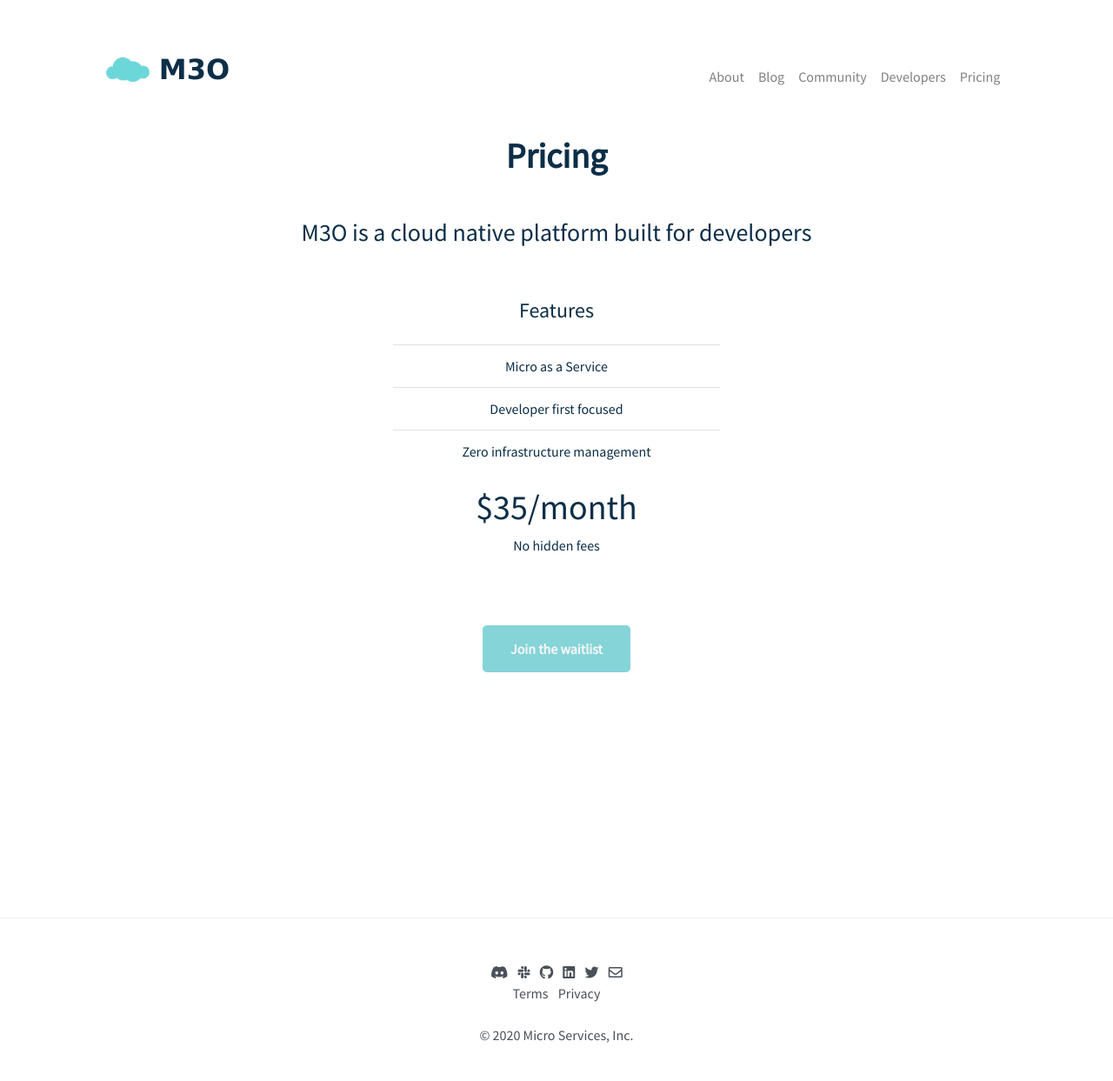
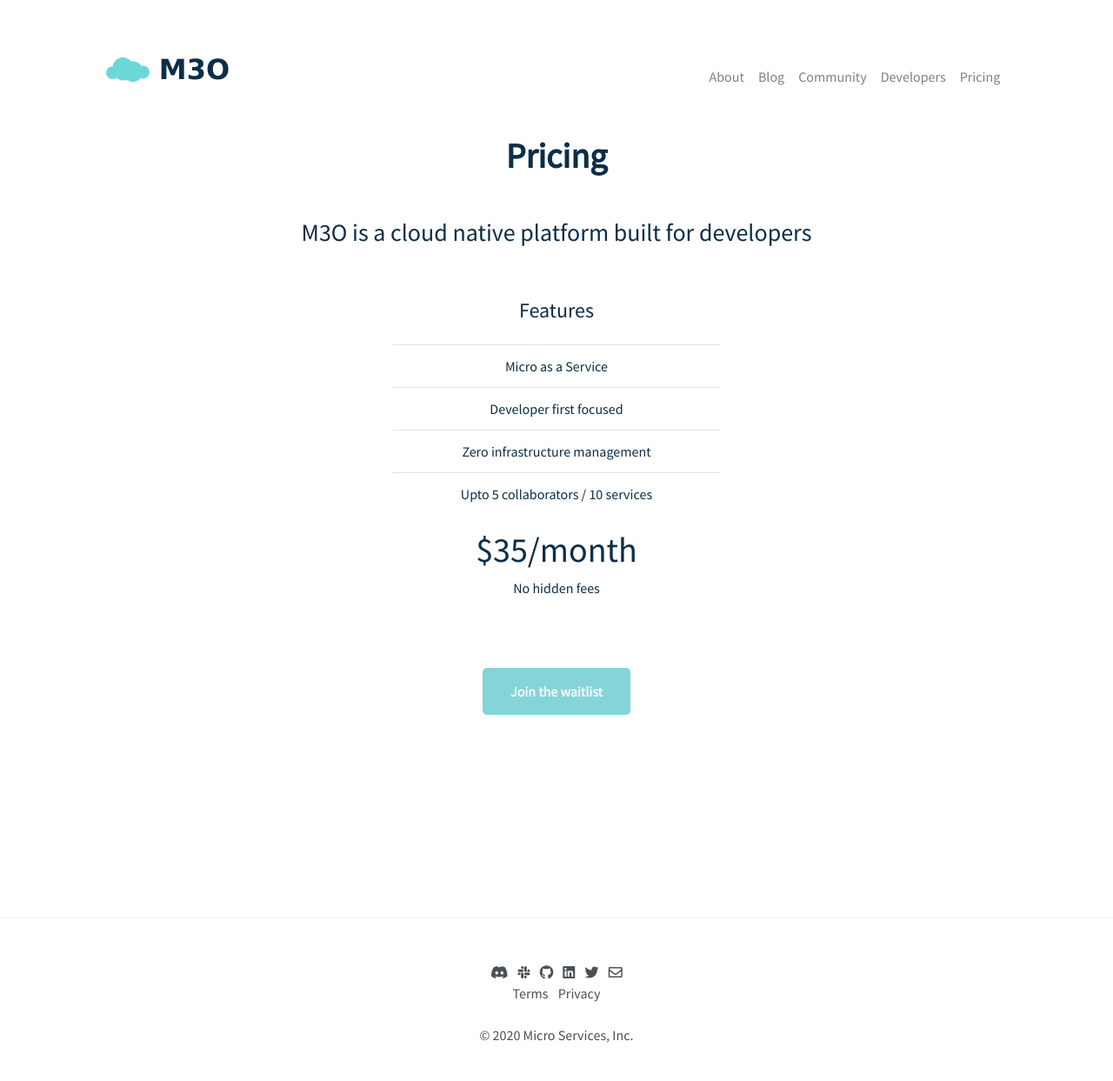
Before and after one commit to micro-community/go-micro-v2-doc, a Jekyll site: the page built from pricing.html, in a window 1280 px wide. Shown: the whole page at 87% size. Built offline with Jekyll 4.4.1, drawn with Linux system fonts in a browser that asks for light colours; nearby versions of some CDN libraries.

Commit message:
add collaborators / services

```diff
--- a/pricing.html
+++ b/pricing.html
@@ -15,19 +15,16 @@
 	    <h4>Features</h4>
 	    <table class="table">
 	      <tr>
-		<td>
-		  Micro as a Service
-		</td>
+		<td>Micro as a Service</td>
 	      </tr>
 	      <tr class="active">
-		<td>
-		  Developer first focused
-		</td>
+		<td>Developer first focused</td>
 	      </tr>
 	      <tr>
-		<td>
-		  Zero infrastructure management
-		</td>
+		<td>Zero infrastructure management</td>
+	      </tr>
+	      <tr>
+		<td>Upto 5 collaborators / 10 services</td>
 	      </tr>
 	    </table>
 	    <div class="the-price">
```
Also changed, not shown: subscribe.html (+6 -9 lines).
